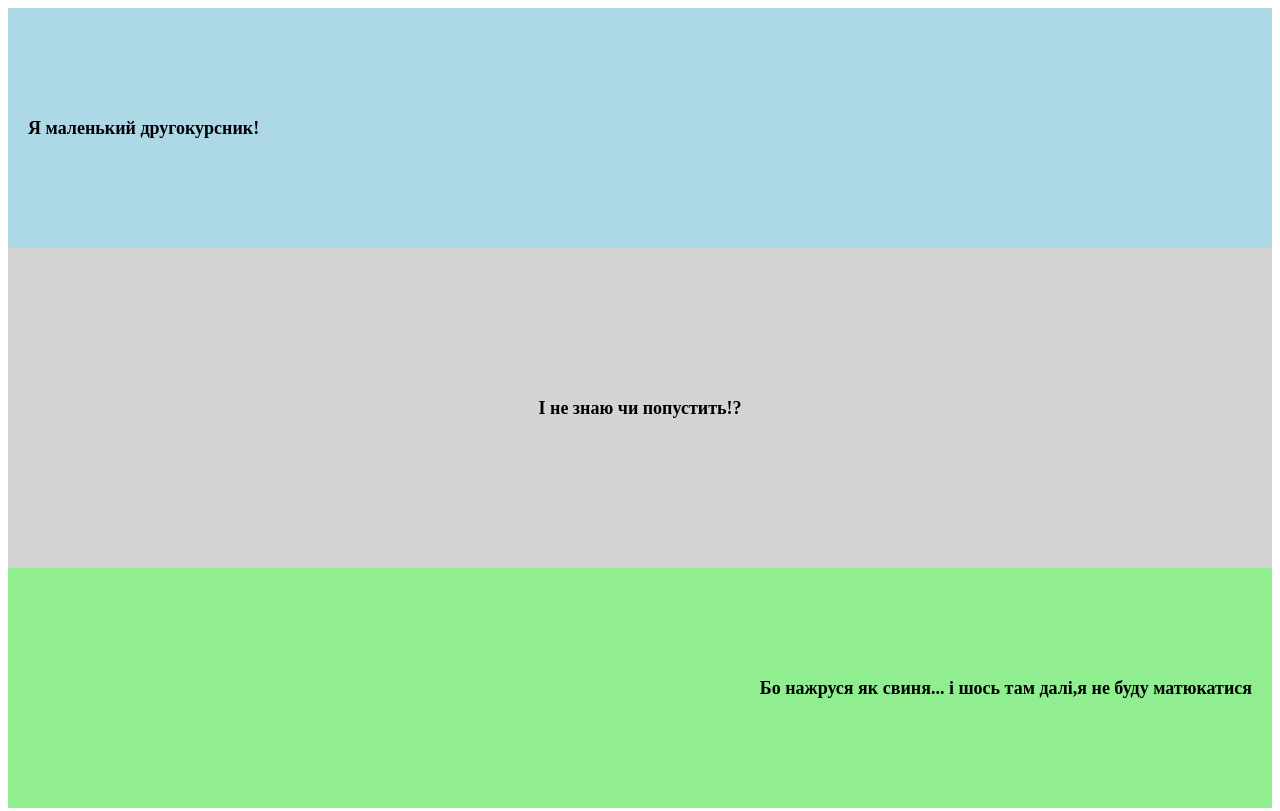
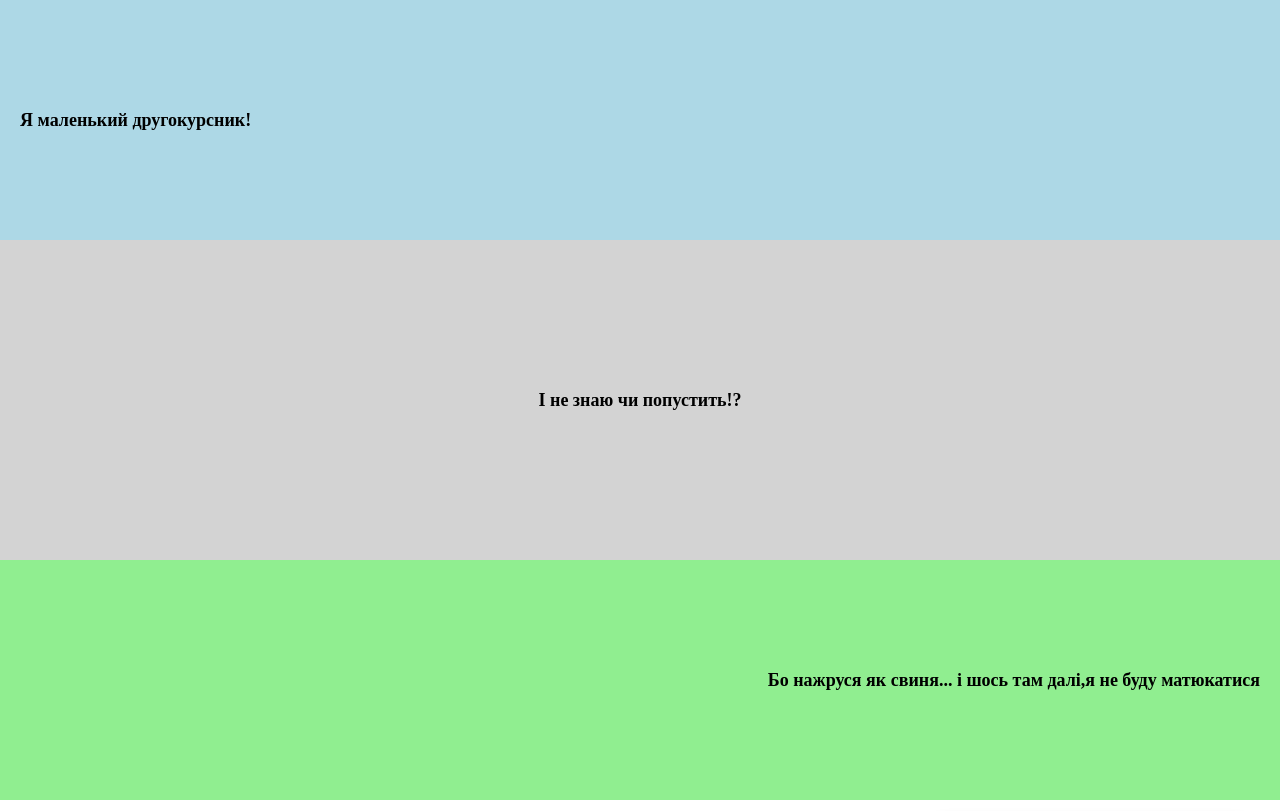
Before and after one commit to Wu1v2z/html_basic, a plain HTML site: page lb_2/index.html in a window 1280 px wide. Shown: the top 811 px of the page. Drawn offline with Linux system fonts and the light colour scheme.

Commit message:
Update index.html

```diff
--- a/lb_2/index.html
+++ b/lb_2/index.html
@@ -3,6 +3,7 @@
 <head>
   <title>Arthur</title>
   <link rel="stylesheet" href="style.css">
+  <link rel="stylesheet" href="recet.css">
 </head>
 <body class="body">
   <header class="header">
```
